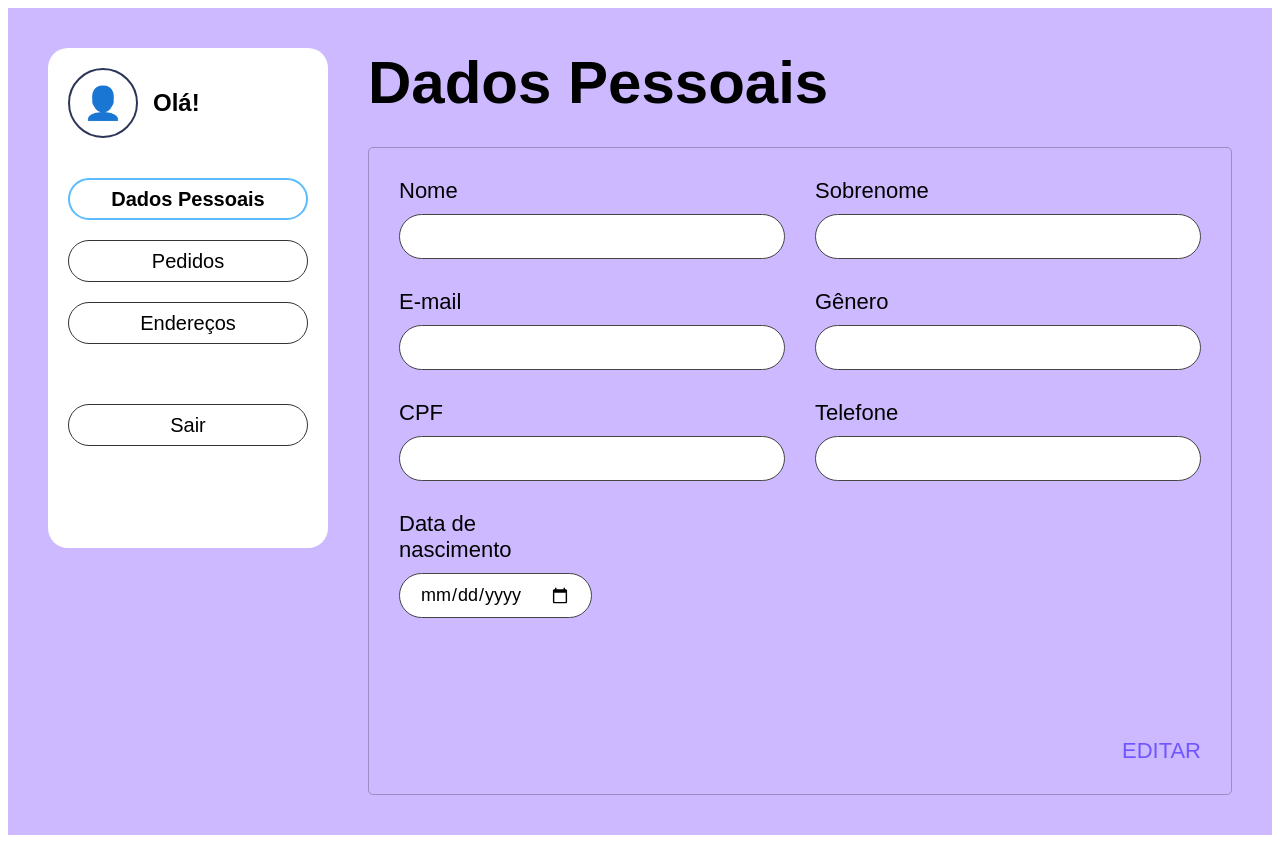
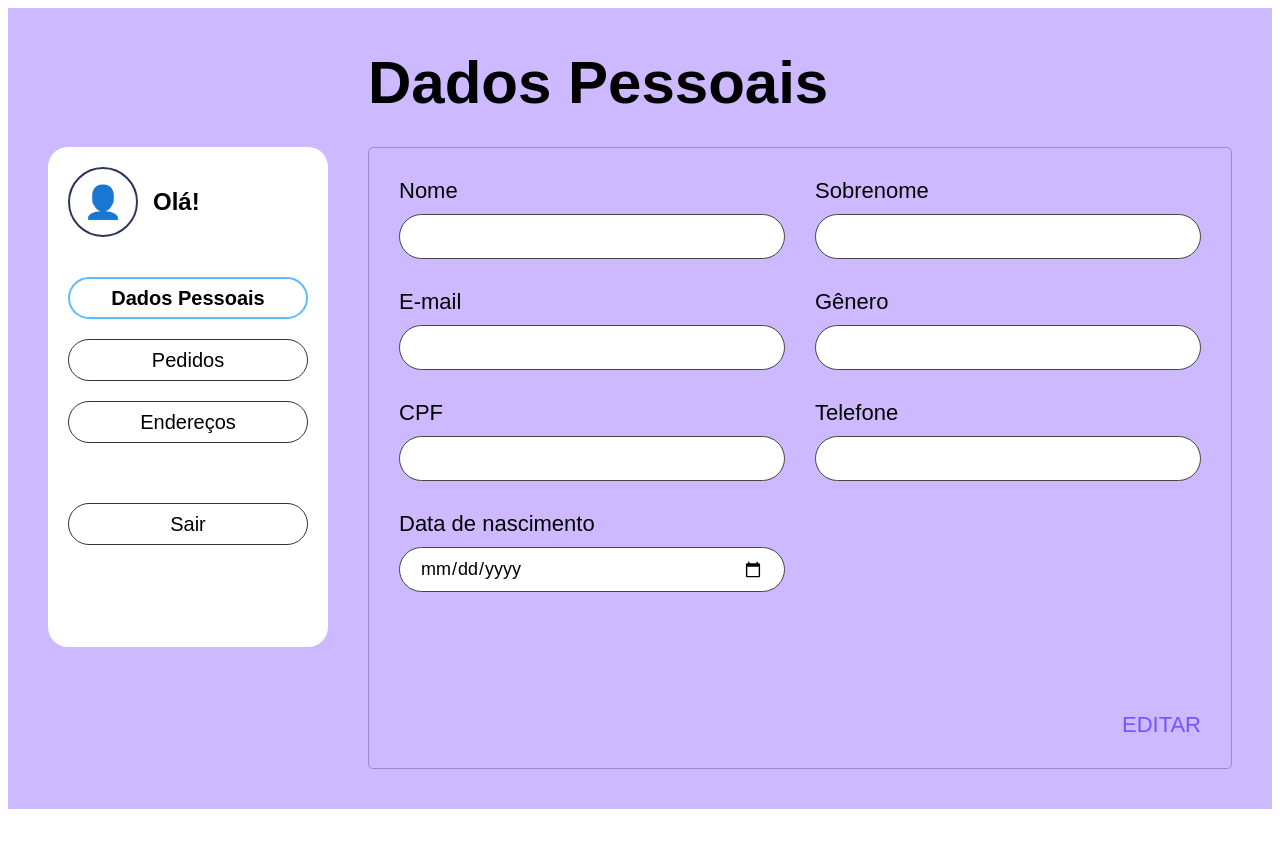
Before and after one commit to GabrielRER/Kidiverte_Project-PI2, an Angular app: page / in a window 1280 px wide. After the commit the page ends 817 px from the top, so only its background shows below. Built offline with nearby package versions, Linux system fonts and the light colour scheme.

Commit message:
fix: small label and align aside with register menu

```diff
--- a/src/app/register-page/register-page.css
+++ b/src/app/register-page/register-page.css
@@ -16,6 +16,7 @@ body {
   display: flex;
   gap: 40px;
   padding: 40px;
+  align-items: center;
 }
 
 /* SIDEBAR */
@@ -26,6 +27,7 @@ body {
   background: #fff;
   border-radius: 20px;
   padding: 20px;
+  margin-bottom: 23px;
 }
 
 .perfil {
@@ -113,10 +115,6 @@ body {
 
 /* DATA DE NASCIMENTO MENOR */
 
-.full {
-  grid-column: span 1;
-  width: 50%;
-}
 
 .footer {
   width: 100%;
```
